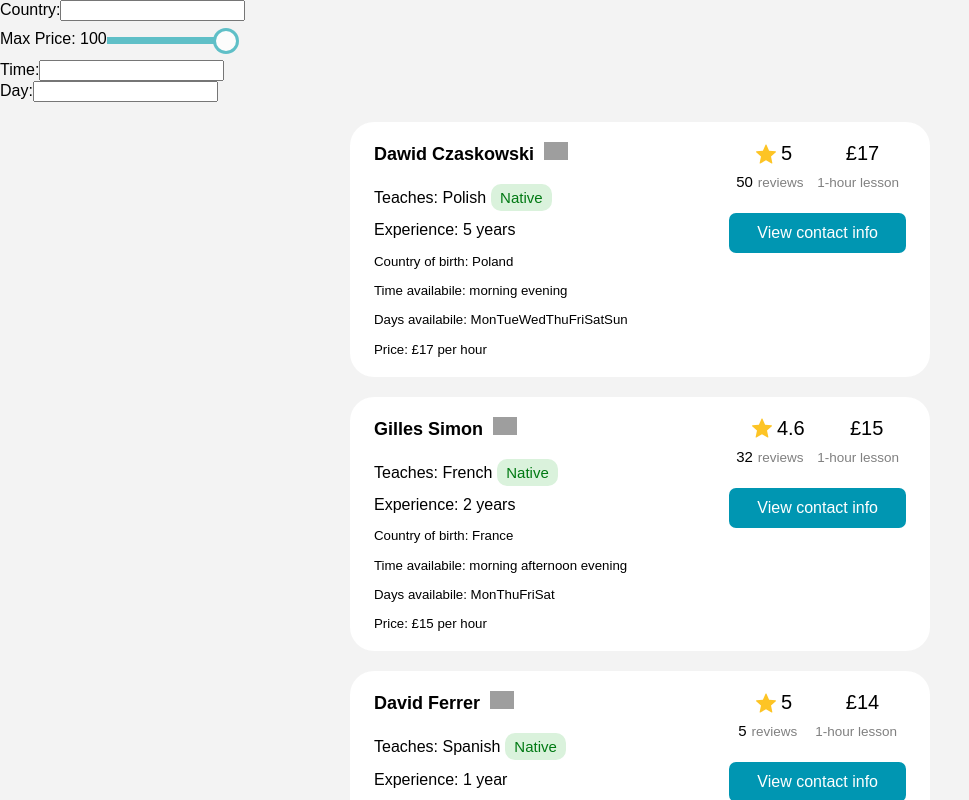
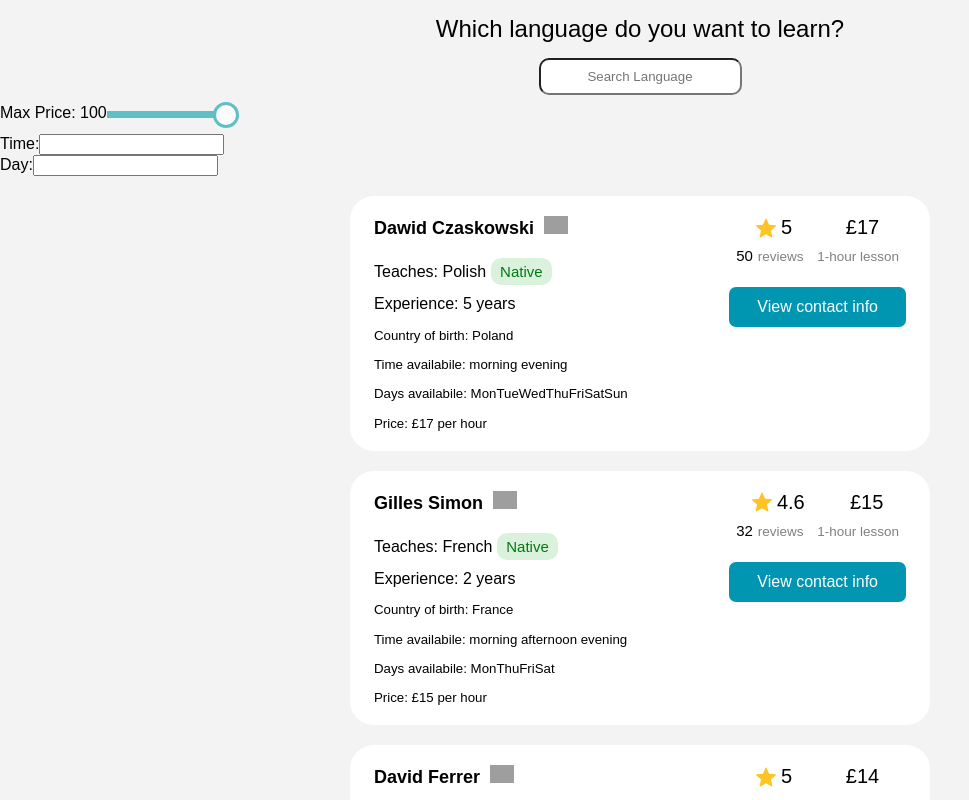
Before and after one commit to ryan50500/language-app-react-typescript-redux-toolkit, a React (Create React App) app: page / in a window 1280 px wide. Shown: the top 800 px of the page, without its empty margins (0-969 px from the left). Built offline with nearby package versions, Linux system fonts and the light colour scheme; grey boxes are pictures that could not be loaded.

Commit message:
styled search bar

```diff
--- a/src/components/CountryFilter.module.css
+++ b/src/components/CountryFilter.module.css
@@ -0,0 +1,14 @@
+.search__bar__wrap {
+    display: flex;
+    flex-direction: column;
+    align-items: center;
+}
+.search__bar__title {
+    font-size: 1.5rem;
+    margin: 15px 0;
+}
+.search__bar__input {
+    padding: 9px 11px;
+    border-radius: 10px;
+    text-align: center;
+}
--- a/src/components/CountryFilter.tsx
+++ b/src/components/CountryFilter.tsx
@@ -13,13 +13,13 @@ const CountryFilter = () => {
         dispatch(setCountry(newCountry));
     };
     return (
-        <div>
-            <label>
-                Country:
-             <input type="text" value={country} onChange={(e) => handleCountryChange(e.target.value)}
+        <>
+            <div className={styles.search__bar__wrap}>
+                <h1 className={styles.search__bar__title}>Which language do you want to learn?</h1>
+                <input className={styles.search__bar__input} type="text" placeholder="Search Language" value={country} onChange={(e) => handleCountryChange(e.target.value)}
                 />
-            </label>
-        </div>
+            </div>
+        </>
     )
 }
 
--- a/src/components/FilterLogic.tsx
+++ b/src/components/FilterLogic.tsx
@@ -17,6 +17,7 @@ const FilterLogic = () => {
     OriginalArray.forEach(teacher => {
         teacher.days = teacher.days.map(day => day.trim());
     });
+
 
     // apply filters to the original array
     const filteredArray = OriginalArray.filter(teacher =>
```
